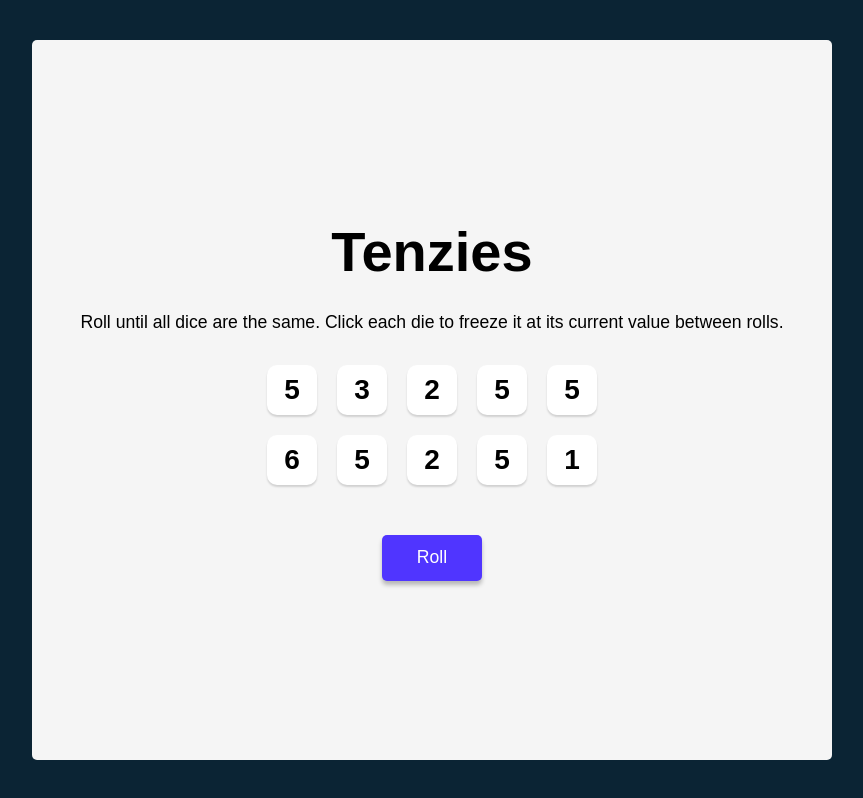
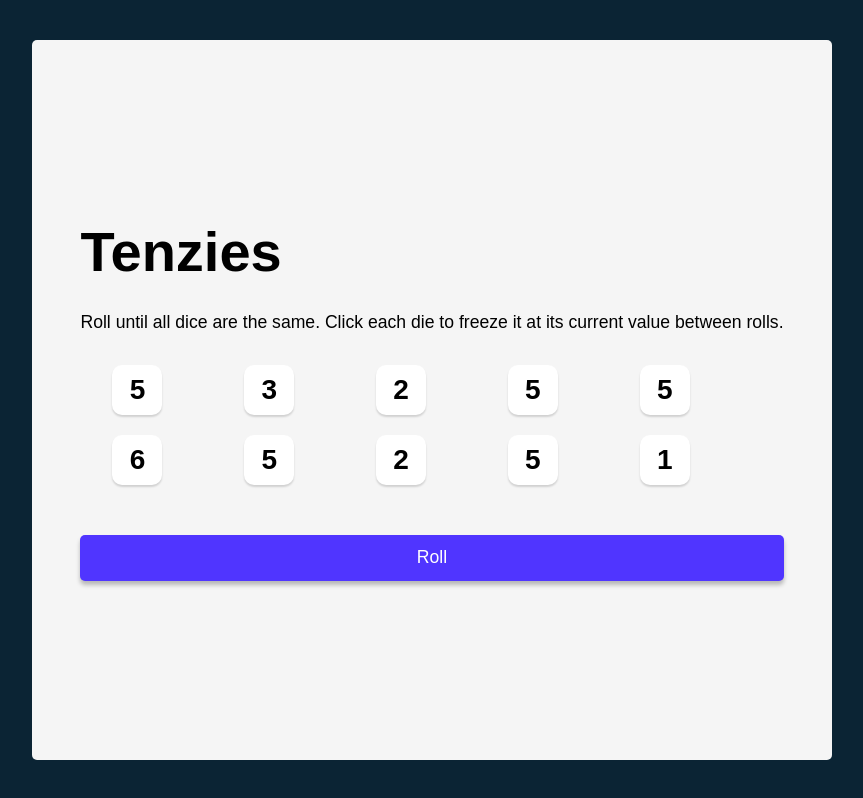
Before and after one commit to midcenturydude7/react-tenzies-app, a React (Vite) app: page / in a window 1280 px wide. Shown: the whole page, without its empty margins (208-1071 px from the left). Built offline with nearby package versions, Linux system fonts and the light colour scheme.

Commit message:
"Updated styles"

```diff
--- a/src/styles.css
+++ b/src/styles.css
@@ -22,7 +22,7 @@ main {
   display: flex;
   flex-direction: column;
   justify-content: center;
-  align-items: center;
+  align-items: centerd;
   height: 90vh;
   }
 
```
